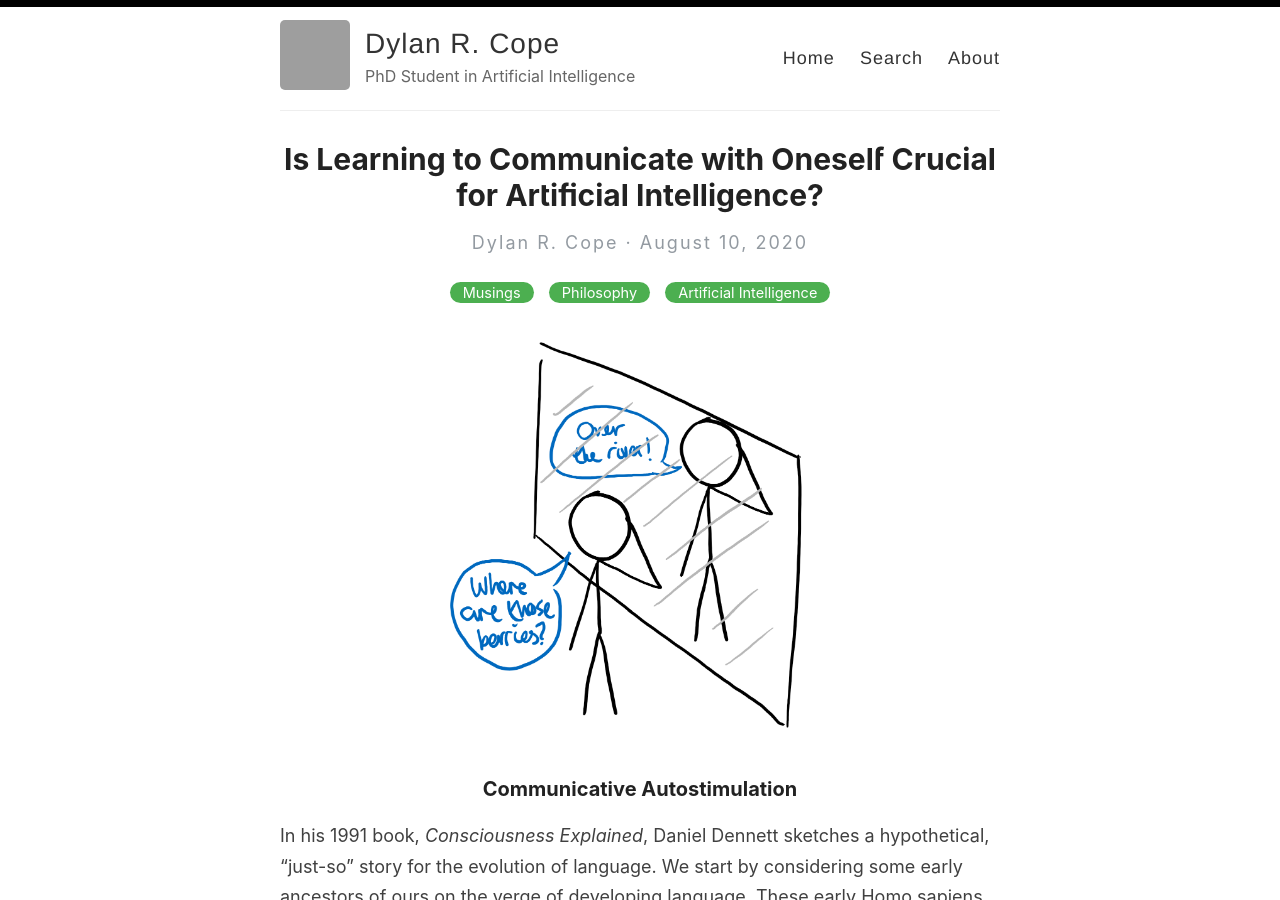
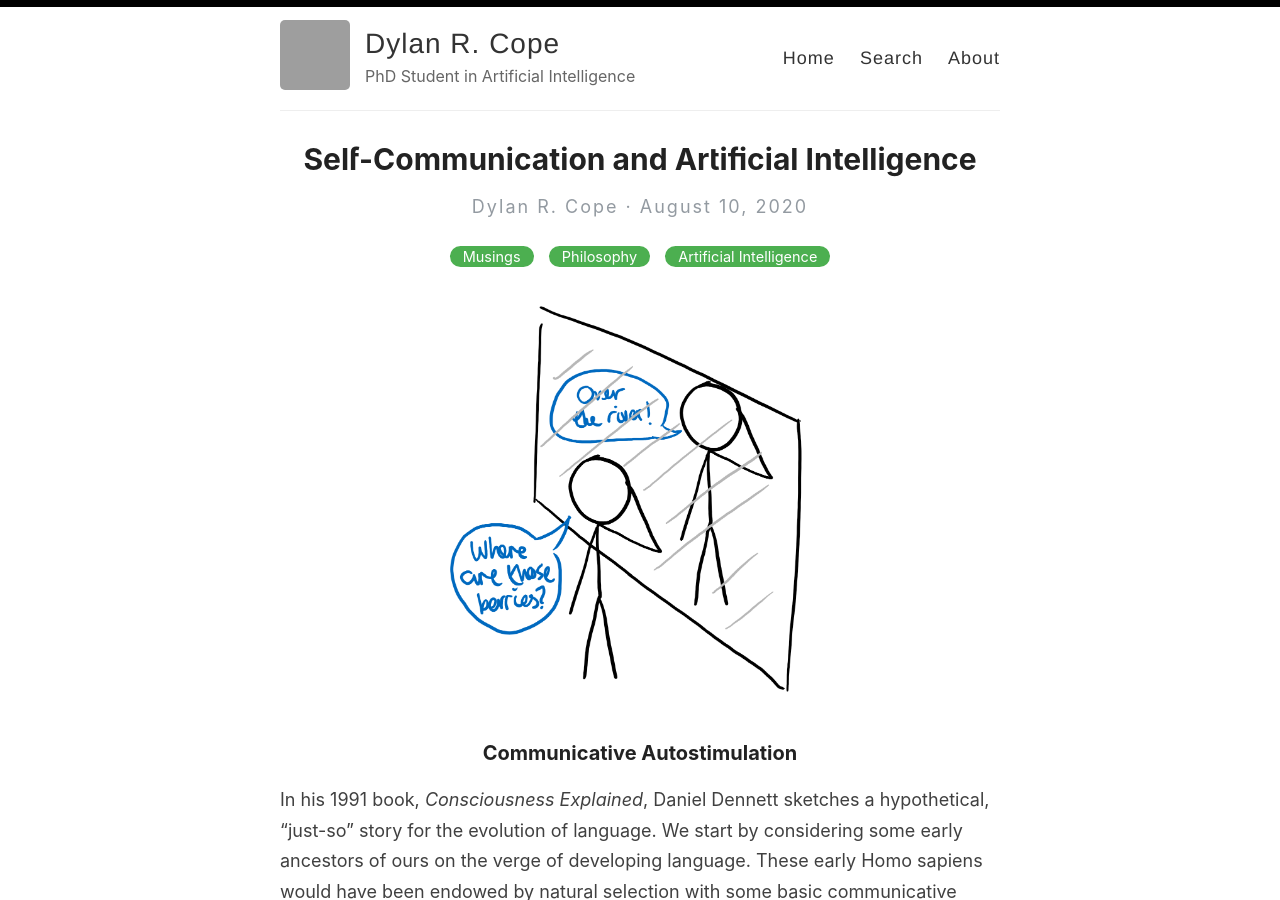
Before and after one commit to DylanCope/dylancope.github.io, a Jekyll site: the page built from _posts/2020-8-10-learning-to-communicate-to-oneself.md, in a window 1280 px wide and 900 px high. Built offline with Jekyll 4.4.1, drawn with Linux system fonts in a browser that asks for light colours; grey boxes are pictures that could not be loaded.

Commit message:
Update 2020-8-10-learning-to-communicate-to-oneself.md

```diff
--- a/_posts/2020-8-10-learning-to-communicate-to-oneself.md
+++ b/_posts/2020-8-10-learning-to-communicate-to-oneself.md
@@ -1,6 +1,6 @@
 ---
 layout: post
-title: Is Learning to Communicate with Oneself Crucial for Artificial Intelligence?
+title: Self-Communication and Artificial Intelligence
 categories: [Musings, Philosophy, Artificial Intelligence]
 excerpt: It has been argued that communication is a key part of intelligence, and efforts have been made to develop AI systems that communicate, but these approaches are still in their infancy.
 ---
```
